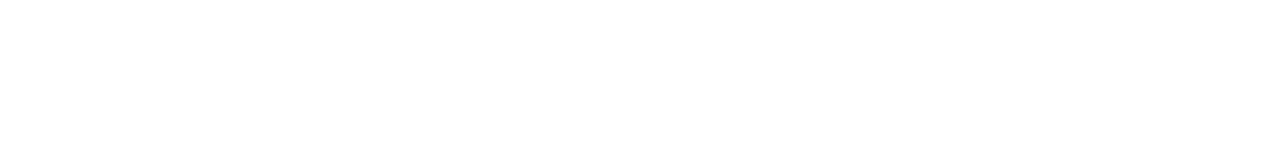
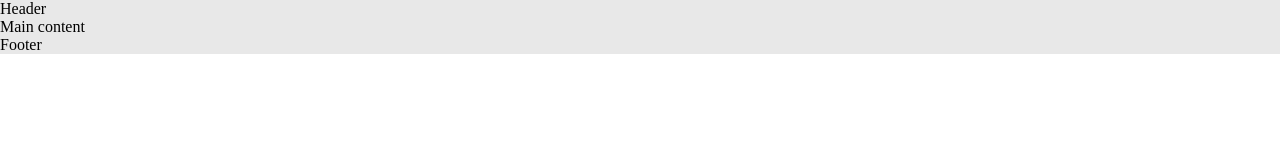
Before and after one commit to bobaseva/35mm, a plain HTML site: page index.html in a window 1280 px wide. Drawn offline with Linux system fonts and the light colour scheme.

Commit message:
Add stylesheet with starter style

```diff
--- /dev/null
+++ b/assets/css/style.css
@@ -0,0 +1,18 @@
+/* Asterisk wildcard selector to override default styles added by the browser */
+* {
+    padding: 0;
+    margin: 0;
+    box-sizing: border-box;
+}
+/* Header */
+header{
+    background-color: #e8e8e8;
+}
+/* Main content */
+main {
+    background-color: #e8e8e8;
+}
+/* Footer */
+footer {
+    background-color: #e8e8e8;
+}
--- a/index.html
+++ b/index.html
@@ -13,6 +13,15 @@
     <link rel="apple-touch-icon" sizes="180x180" href="assets/favicon_io/apple-touch-icon.png">
     <link rel="icon" type="image/png" sizes="32x32" href="assets/favicon_io/favicon-32x32.png">
     <link rel="icon" type="image/png" sizes="16x16" href="assets/favicon_io/favicon-16x16.png">
+    <!-- Stylesheet -->
+    <link rel="Stylesheet" href="assets/css/style.css">
   </head>
-  <body></body>
+  <body>
+    <!-- Header -->
+    <header> Header </header>
+    <!-- Main content -->
+    <main>Main content</main>
+    <!-- Footer -->
+    <footer>Footer</footer>
+  </body>
 </html>
```
